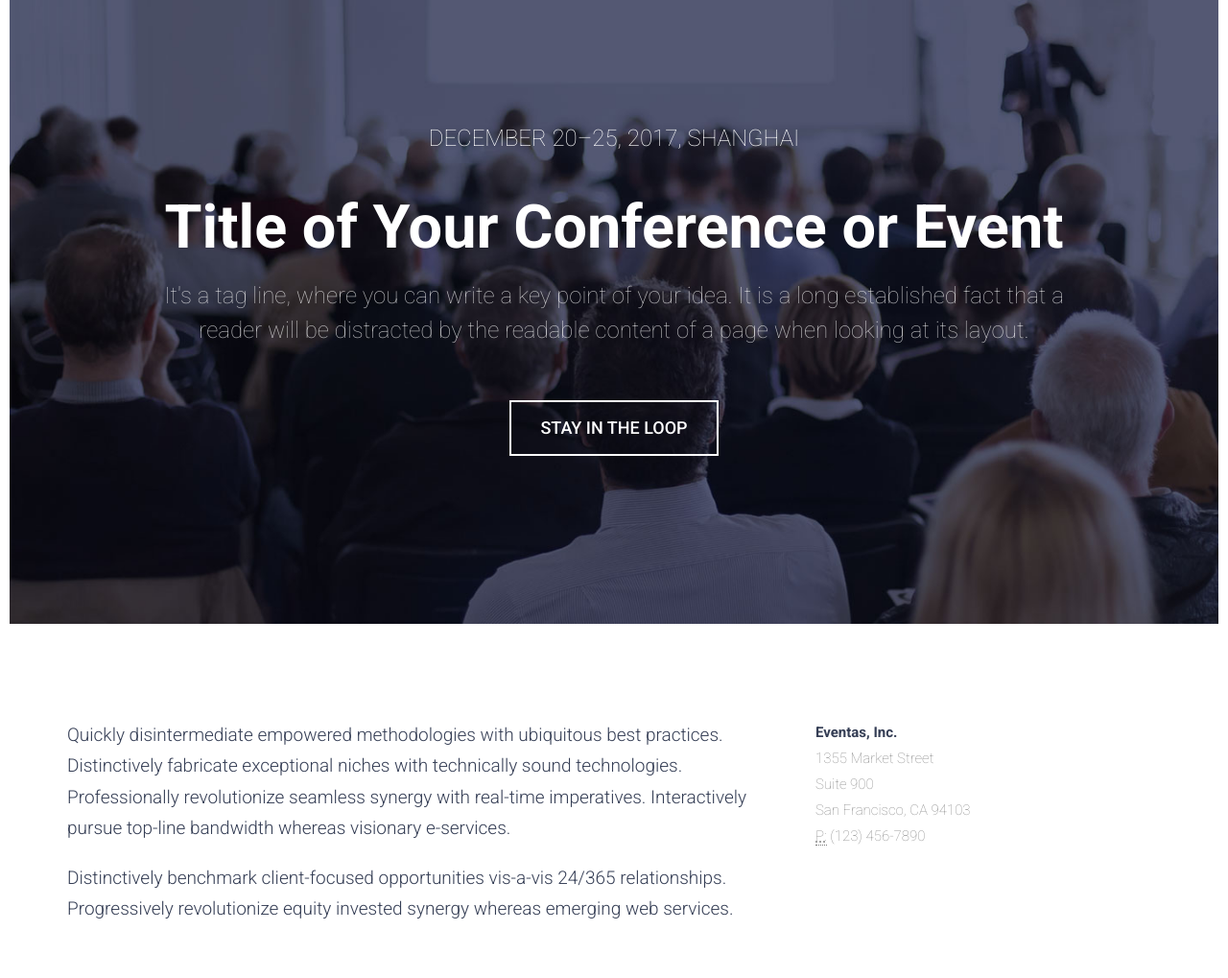
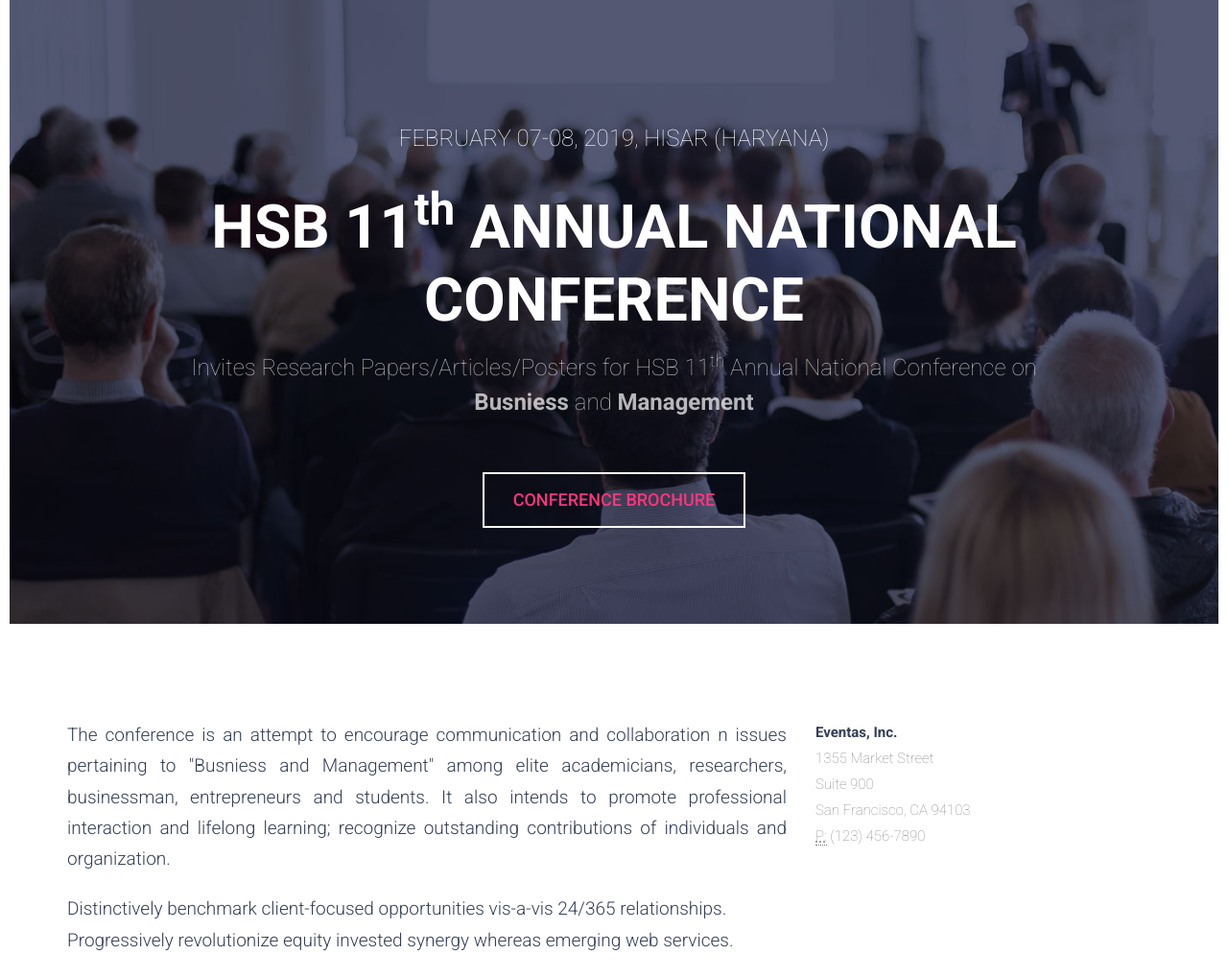
Before and after one commit to akshitgupta29/HSB_Conference, a plain HTML site: page index.html in a window 1280 px wide. Shown: the part 160-1179 px from the top of the page at 96% size. Drawn offline with Linux system fonts and the light colour scheme; some packages are replaced by stand-ins of ours.

Commit message:
updated the header

```diff
--- a/index.html
+++ b/index.html
@@ -73,10 +73,10 @@
 
     <div class="jumbotron text-center">
         <div class="content">
-            <div class="event-date">DECEMBER 20–25, 2017, SHANGHAI</div>
-            <h1>Title of Your Conference or Event</h1>
-            <p class="lead">It's a tag line, where you can write a key point of your idea. It is a long established fact that a reader will be distracted by the readable content of a page when looking at its layout.</p>
-            <button type="button" class="btn btn-default btn-lg">STAY IN THE LOOP</button>
+            <div class="event-date">FEBRUARY 07-08, 2019, HISAR (HARYANA)</div>
+            <h1>HSB 11<sup>th</sup> ANNUAL NATIONAL CONFERENCE</h1>
+            <p class="lead">Invites Research Papers/Articles/Posters for HSB 11<sup>th</sup> Annual National Conference on <br> <strong>Busniess </strong> and <strong> Management</strong></p>
+            <button type="button" class="btn btn-default btn-lg"> <a href="brochure\Seminar HSB_170819.pdf" target="_blank">Conference Brochure</a> </button>
         </div>
     </div>
     <!-- .Jumbotron-->
@@ -86,8 +86,8 @@
         <div class="container">
             <div class="row">
                 <div class="col-md-8">
-                    <p class="lead">
-                        Quickly disintermediate empowered methodologies with ubiquitous best practices. Distinctively fabricate exceptional niches with technically sound technologies. Professionally revolutionize seamless synergy with real-time imperatives. Interactively pursue top-line bandwidth whereas visionary e-services.
+                    <p class="lead text-justify">
+                       The conference is an attempt to encourage communication and collaboration n issues pertaining to "Busniess and Management" among elite academicians, researchers, businessman, entrepreneurs and students. It also intends to promote professional interaction and lifelong learning; recognize outstanding contributions of individuals and organization.
                     </p>
                     <p class="lead">
                         Distinctively benchmark client-focused opportunities vis-a-vis 24/365 relationships. Progressively revolutionize equity invested synergy whereas emerging web services.
```
Also changed, not shown: 1 other file.
